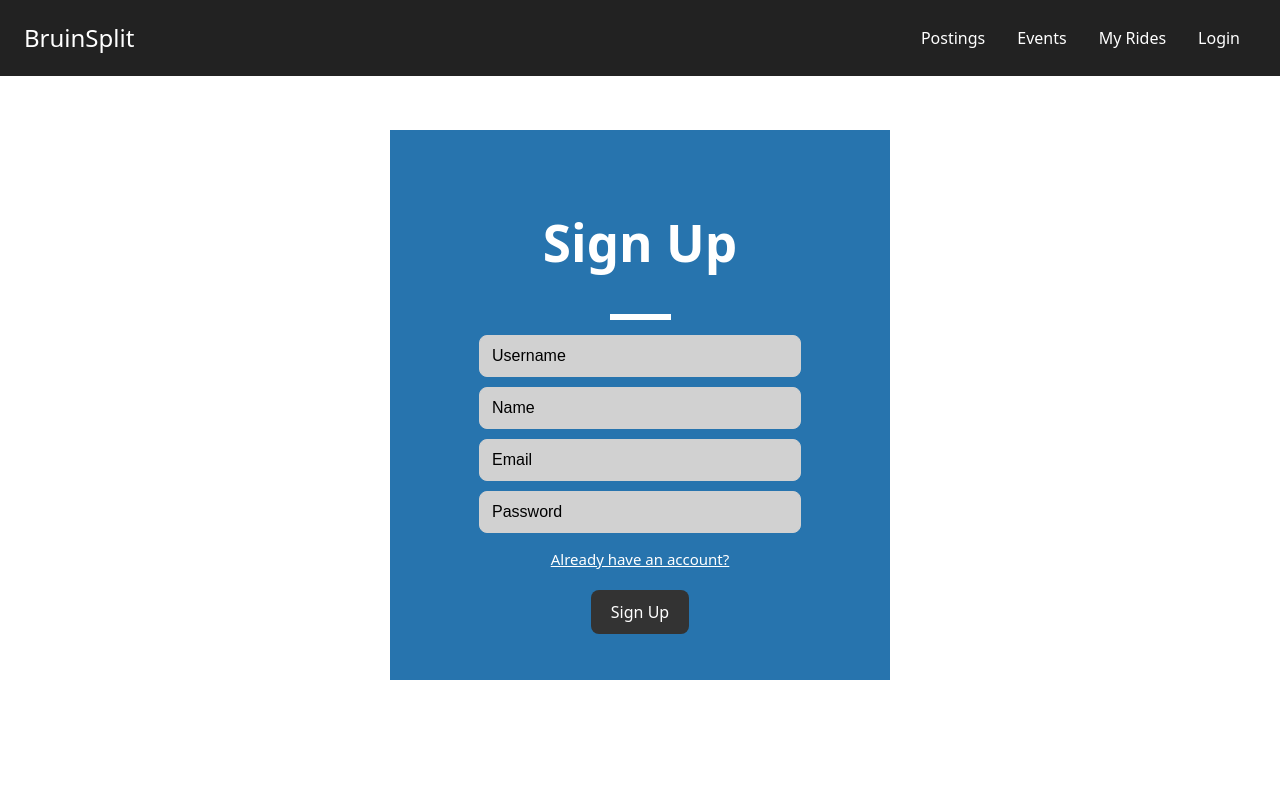
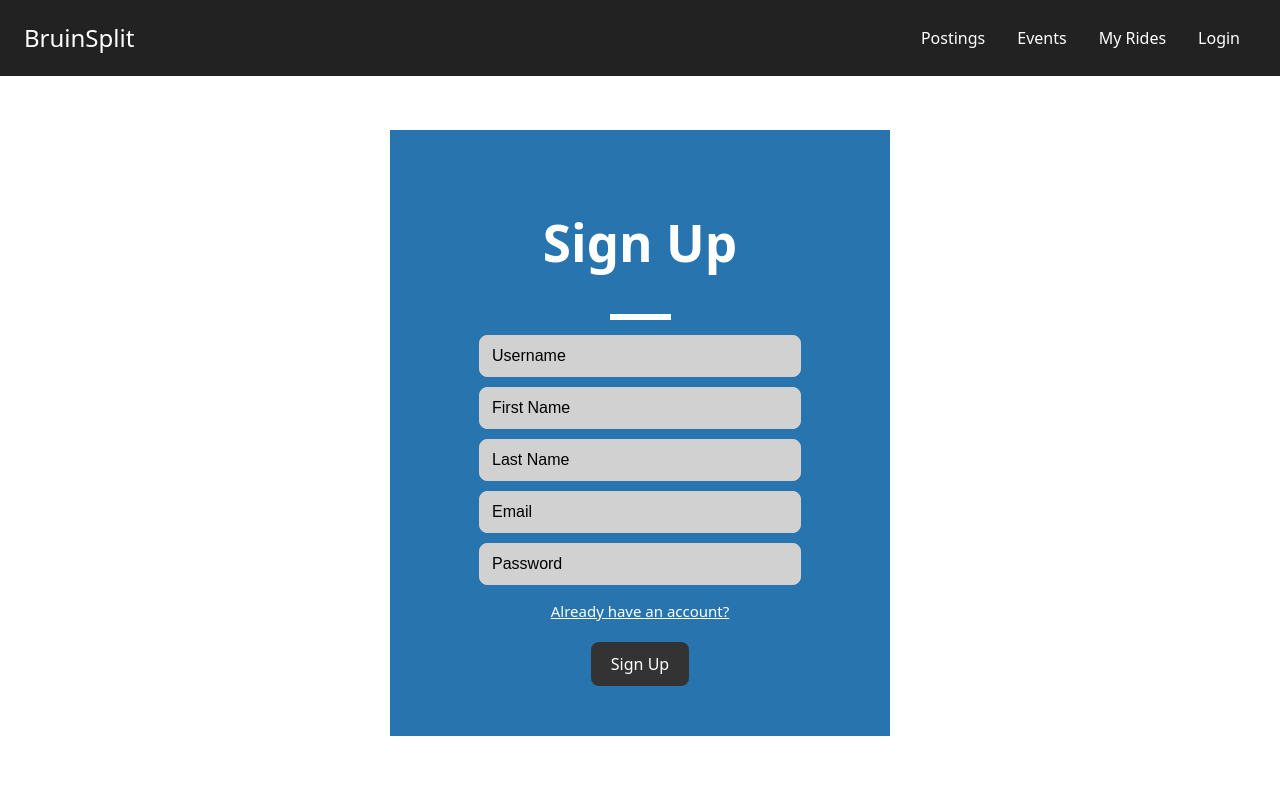
Before and after one commit to joshuajin06/BruinSplit, a React (Vite) app in the folder frontend/bruinsplit/: page /login in a window 1280 px wide. Both pictures are taken after a click on the element "Don't have an account?". Shown: the top 800 px of the page. Built offline with nearby package versions, Linux system fonts and the light colour scheme.

Commit message:
Started work on users route and added front end functionality

```diff
--- a/frontend/bruinsplit/src/components/loginsignup.css
+++ b/frontend/bruinsplit/src/components/loginsignup.css
@@ -1,6 +1,7 @@
  .body{
     width: 500px;
-    height: 550px;
+    height: auto;
+    padding-bottom: 50px;
     display: flex;
     flex-direction: column;
     align-items: center;
--- a/frontend/bruinsplit/src/components/loginsignup.jsx
+++ b/frontend/bruinsplit/src/components/loginsignup.jsx
@@ -4,6 +4,28 @@ import './loginsignup.css';
 
 export default function LoginSignup() {
     const [loggedIn, setLoggedIn] = useState(true); // true for login, false for signup
+    const [formData, setFormData] = useState({
+        email: '',
+        password: '', //should be held as a hash -> leaving as it would be a secuirity risk
+        first_name: '',
+        last_name: '',
+        user_name: '',
+        age: ''
+    });
+
+    const handleSubmit = async (e) => {
+        e.preventDefault();
+        const endpoint = 'api/users';
+
+        const action = loggedIn ? 'login' : 'signup';
+
+        await fetch('http://localhost:8080/api/users', {
+        method: 'POST',
+        headers: { 'Content-Type': 'application/json' },
+        body: JSON.stringify({ action, ...formData })
+        });
+    }
+
 
     return (
         <div className="body">
@@ -13,19 +35,29 @@ export default function LoginSignup() {
                     <div className='underline'></div>
                 </div>
                 <div className='input'>
-                    <input type="text" placeholder="Username" className='username-input'/>
+                    <input type="text" placeholder="Username" className='username-input' value={formData.user_name}
+                    onChange={(e) => setFormData({...formData, user_name: e.target.value})}/>
                 </div>
                 {loggedIn? null :
+                    <>
                         <div className='input'>
-                            <input type="text" placeholder="Name" className='name-input'/>
+                            <input type="text" placeholder="First Name" className='firstNamr-input' value={formData.first_name}
+                            onChange={(e) => setFormData({...formData, first_name: e.target.value})}/>
                         </div>
+                        <div className='input'>
+                            <input type="text" placeholder="Last Name" className='lastName-input' value={formData.last_name}
+                            onChange={(e) => setFormData({...formData, last_name: e.target.value})}/>
+                        </div>
+                    </>
                     }
                 <div>
                 <div className='input'>
-                    <input type="text" placeholder="Email" className='email-input'/>
+                    <input type="text" placeholder="Email" className='email-input' value={formData.email}
+                            onChange={(e) => setFormData({...formData, email: e.target.value})}/>
                 </div>
                 <div className='input'>
-                    <input type="password" placeholder="Password" className='password-input'/>
+                    <input type="password" placeholder="Password" className='password-input' value={formData.password}
+                            onChange={(e) => setFormData({...formData, password: e.target.value})}/>
                 </div>
                 <div className='toggle-action'>
                     <span className="toggle-action-button" onClick={() => { setLoggedIn(!loggedIn) }}>
```
Also changed, not shown: 2 other files (tests, documents, lock files or other folders).
